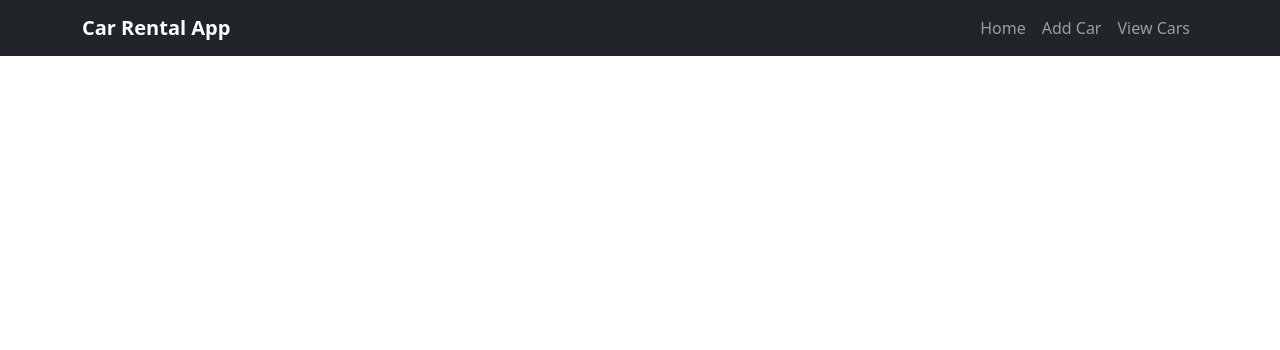
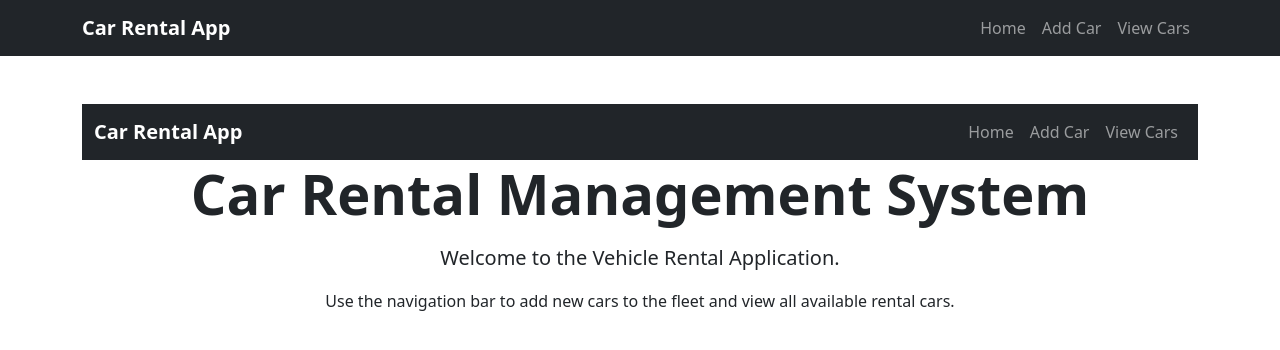
Before and after one commit to VarshaJ004/Car-Rental-React-App, a React (Vite) app: page / in a window 1280 px wide. Shown: the top 350 px of the page. Built offline with nearby package versions, Linux system fonts and the light colour scheme.

Commit message:
navBar updated

```diff
--- a/src/App.jsx
+++ b/src/App.jsx
@@ -5,6 +5,7 @@ import Navbar from "./components/Navbar";
 
 import AddCar from "./components/AddCar";
 import ViewCars from "./components/ViewCars";
+import Home from "./components/Home";
 
 function App() {
   return (
@@ -12,7 +13,7 @@ function App() {
       <Navbar />
 
       <Routes>
-
+        <Route path="/" element={<Home/>} />
         <Route path="/add-car" element={<AddCar />} />
         <Route path="/cars" element={<ViewCars />} />
       </Routes>
--- /dev/null
+++ b/src/components/Home.jsx
@@ -0,0 +1,28 @@
+import React from "react";
+import NavBar from "./Navbar";
+
+const Home = () => {
+  return (
+    <div className="container mt-5">
+        <NavBar />
+      <div className="text-center">
+
+        <h1 className="display-4 fw-bold">
+          Car Rental Management System
+        </h1>
+
+        <p className="lead mt-3">
+          Welcome to the Vehicle Rental Application.
+        </p>
+
+        <p>
+          Use the navigation bar to add new cars to the fleet and view all
+          available rental cars.
+        </p>
+
+      </div>
+    </div>
+  );
+};
+
+export default Home;
```
